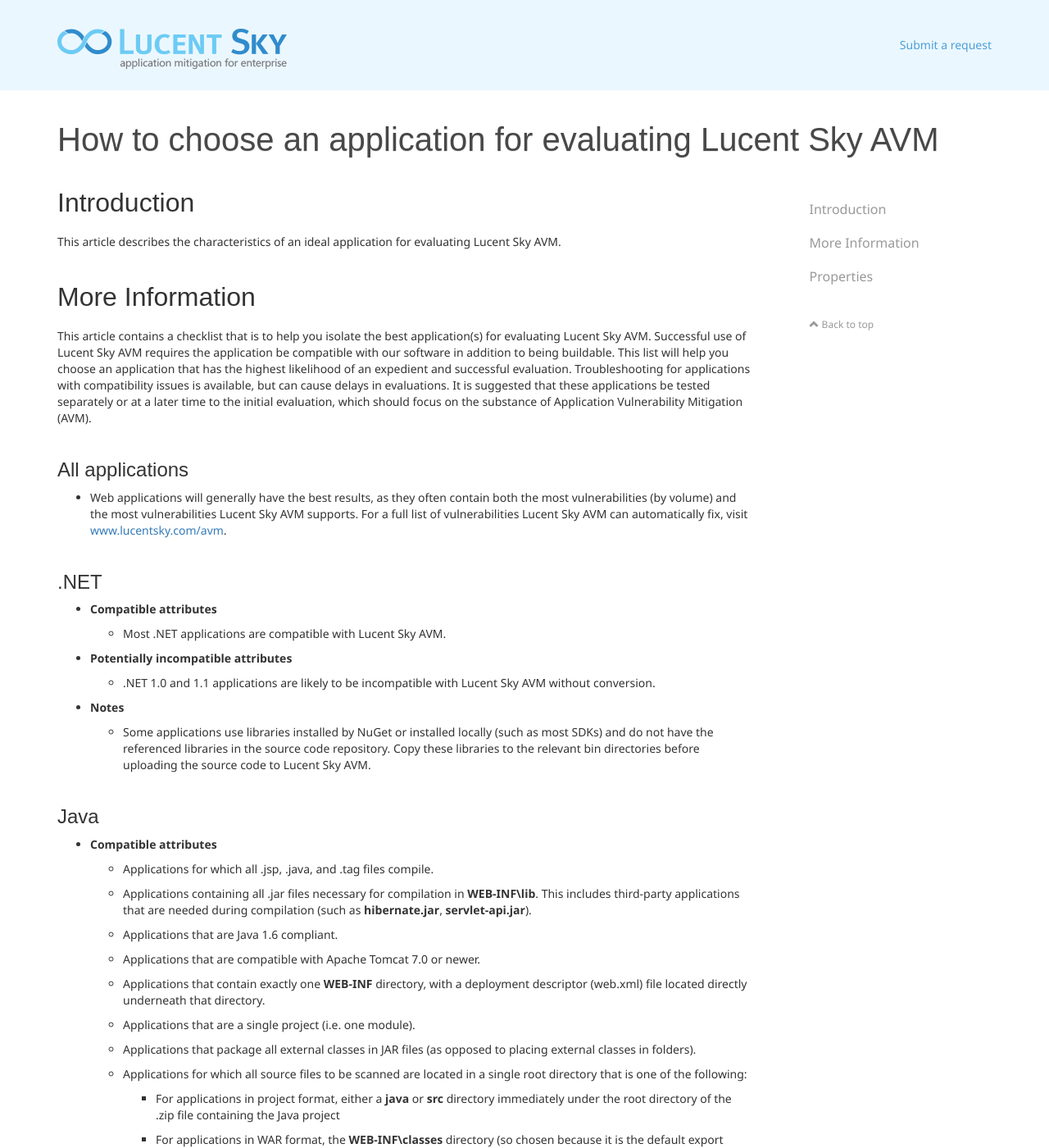
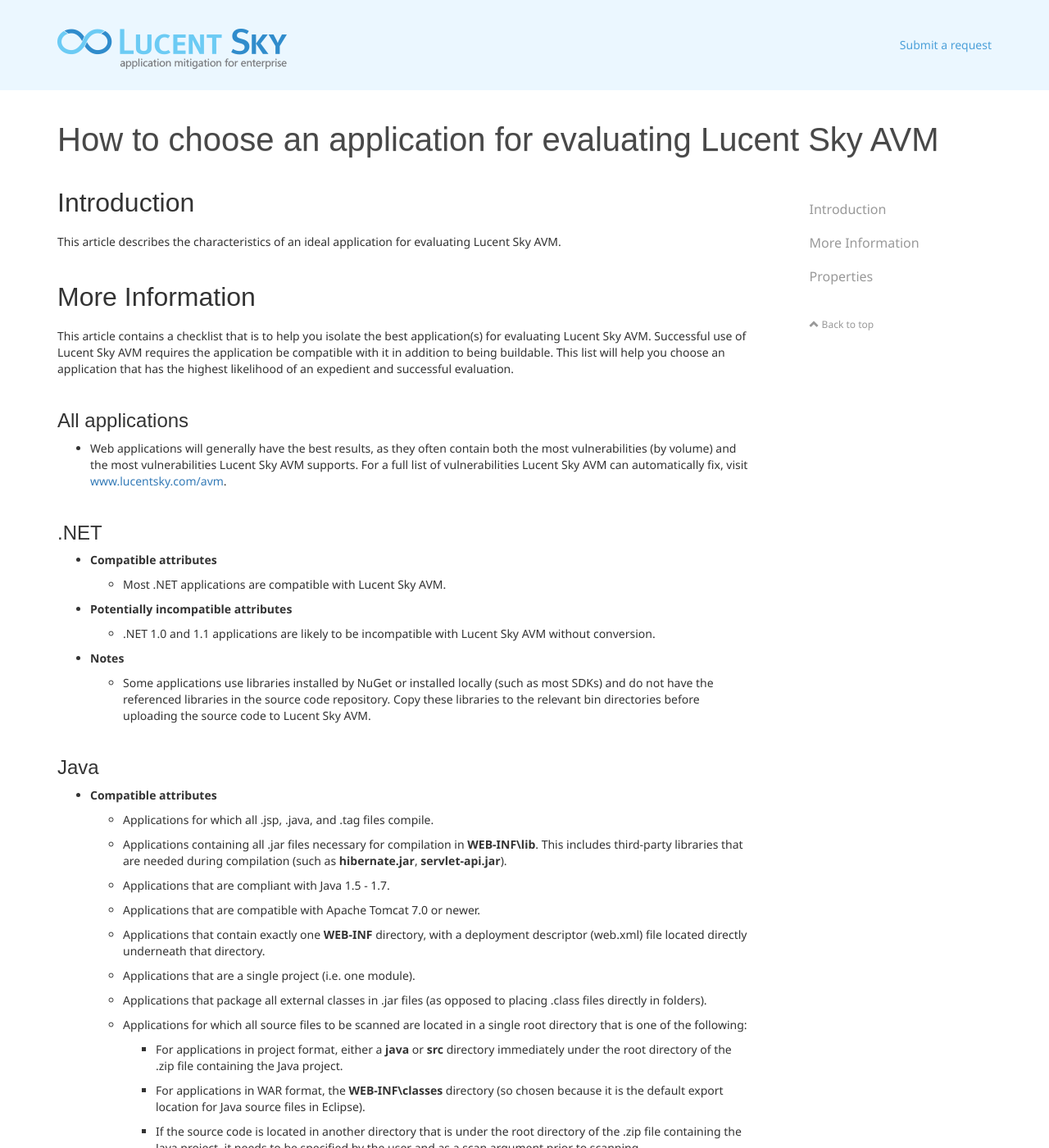
Before and after one commit to Kate-LucentSky/lucentsky.github.io, a Jekyll site: the page built from en/kb/KB561026 - How to choose an application for evaluating Lucent Sky AVM.html, in a window 1280 px wide and 1400 px high. Shown: the whole window at 82% size. Built offline with Jekyll 4.4.1, drawn with Linux system fonts in a browser that asks for light colours; nearby versions of some CDN libraries; some of the changed text lies outside the part shown.

Commit message:
Update KB561026 - How to choose an application for evaluating Lucent Sky AVM.html

```diff
--- a/en/kb/KB561026 - How to choose an application for evaluating Lucent Sky AVM.html
+++ b/en/kb/KB561026 - How to choose an application for evaluating Lucent Sky AVM.html
@@ -19,7 +19,7 @@
         More Information
     </h1>
     <p>
-        This article contains a checklist that is to help you isolate the best application(s) for evaluating Lucent Sky AVM. Successful use of Lucent Sky AVM requires the application be compatible with our software in addition to being buildable. This list will help you choose an application that has the highest likelihood of an expedient and successful evaluation. Troubleshooting for applications with compatibility issues is available, but can cause delays in evaluations. It is suggested that these applications be tested separately or at a later time to the initial evaluation, which should focus on the substance of Application Vulnerability Mitigation (AVM).
+        This article contains a checklist that is to help you isolate the best application(s) for evaluating Lucent Sky AVM. Successful use of Lucent Sky AVM requires the application be compatible with it in addition to being buildable. This list will help you choose an application that has the highest likelihood of an expedient and successful evaluation.
     </p>
     <h2 id="all-applications">
         All applications
@@ -69,10 +69,10 @@
                     Applications for which all .jsp, .java, and .tag files compile.
                 </li>
                 <li>
-                    Applications containing all .jar files necessary for compilation in <strong>WEB-INF\lib</strong>. This includes third-party applications that are needed during compilation (such as <strong>hibernate.jar</strong>, <strong>servlet-api.jar</strong>).
+                    Applications containing all .jar files necessary for compilation in <strong>WEB-INF\lib</strong>. This includes third-party libraries that are needed during compilation (such as <strong>hibernate.jar</strong>, <strong>servlet-api.jar</strong>).
                 </li>
                 <li>
-                    Applications that are Java 1.6 compliant.
+                    Applications that are compliant with Java 1.5 - 1.7.
                 </li>
                 <li>
                     Applications that are compatible with Apache Tomcat 7.0 or newer.
@@ -84,19 +84,19 @@
                     Applications that are a single project (i.e. one module).
                 </li>
                 <li>
-                    Applications that package all external classes in JAR files (as opposed to placing external classes in folders).
+                    Applications that package all external classes in .jar files (as opposed to placing .class files directly in folders).
                 </li>
                 <li>
                     Applications for which all source files to be scanned are located in a single root directory that is one of the following:
                     <ul>
                         <li>
-                            For applications in project format, either a <strong>java</strong> or <strong>src</strong> directory immediately under the root directory of the .zip file containing the Java project
+                            For applications in project format, either a <strong>java</strong> or <strong>src</strong> directory immediately under the root directory of the .zip file containing the Java project.
                         </li>
                         <li>
-                            For applications in WAR format, the <strong>WEB-INF\classes</strong> directory (so chosen because it is the default export location for Java source files in Eclipse)
+                            For applications in WAR format, the <strong>WEB-INF\classes</strong> directory (so chosen because it is the default export location for Java source files in Eclipse).
                         </li>
                         <li>
-                            Another directory that is somewhere under the root directory of the .zip file containing the Java project, and is specified by the user and passed in as a scan argument to Lucent Sky AVM.
+                            If the source code is located in another directory that is under the root directory of the .zip file containing the Java project, it needs to be specified by the user and as a scan argument prior to scanning.
                         </li>
                     </ul>
                 </li>
@@ -130,7 +130,7 @@
             <strong>Potentially incompatible attributes</strong>
             <ul>
                 <li>
-                    Applications using PHP 5.3 or older are likely to have compatibility issues
+                    Applications using PHP 5.3 or older are likely to have compatibility issues.
                 </li>
                 <li>
                     Applications using some MVC frameworks (such as CodeIgnitor or Phalcon) that are not fully supported by Lucent Sky AVM yet may have sections that cannot be analyzed and mitigated. Analysis and Instant Fixes will be available for the sections that are supported.
```
